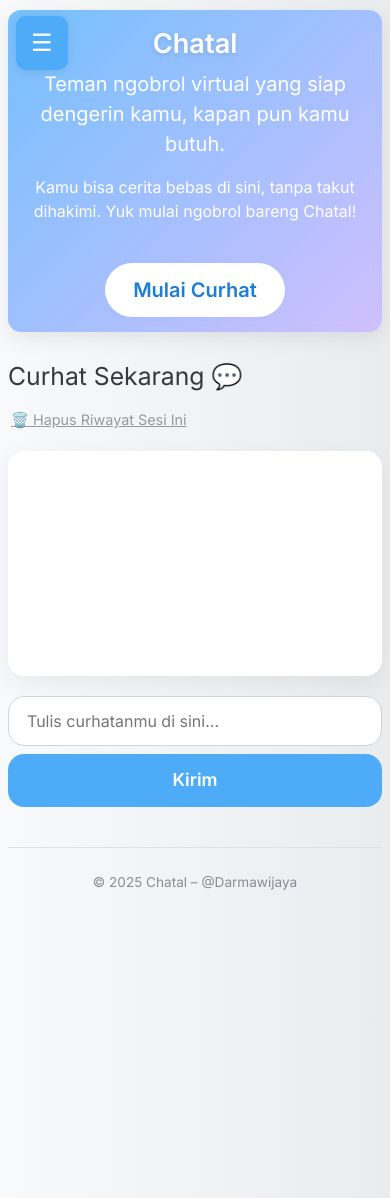
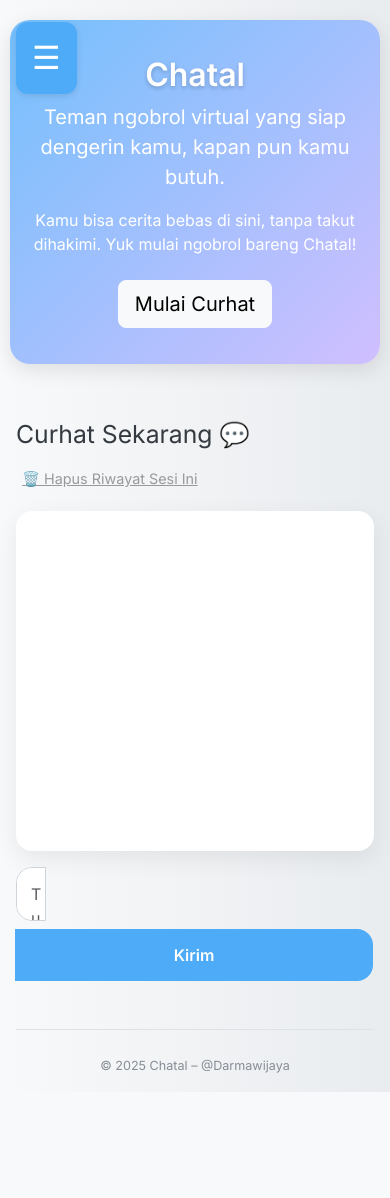
Before and after one commit to darmawijaya1/chatalai, a Flask app: page /chat in a window 390 px wide. After the commit the page ends 1092 px from the top, so only its background shows below. Run offline with Flask 3, Linux system fonts and the light colour scheme.

Commit message:
Update chat.html

```diff
--- a/templates/chat/chat.html
+++ b/templates/chat/chat.html
@@ -2,6 +2,9 @@
 <html lang="id">
 <head>
   <meta charset="UTF-8" />
+  <meta name="dicoding:email" content="adarmawijaya7@gmail.com">
+  <meta name="dicoding:email" content="khaerullatif21@gmail.com">
+  <meta name="dicoding:email" content="prdnmhmdh@gmail.com">
   <meta name="viewport" content="width=device-width, initial-scale=1, shrink-to-fit=no" />
   <title>Chatal – Chat Kesehatan Mental</title>
   <link rel="icon" type="image/png" href="./assets/img/logos/Chatal-primary.png" />
@@ -13,22 +16,23 @@
       background: linear-gradient(to right, #f8f9fa, #e9ecef);
       color: #343a40;
       margin: 0;
-      min-height: 100vh;
     }
+    /* Hamburger always on top left */
     .hamburger-btn {
       position: fixed;
-      top: 16px;
-      left: 16px;
+      top: 22px;
+      left: 22px;
       background-color: #4dabf7;
-      color: #fff;
+      color: white;
       border: none;
-      padding: 9px 15px 9px 15px;
-      font-size: 1.5rem;
-      border-radius: 10px;
-      z-index: 1051;
+      padding: 12px 16px;
+      font-size: 2rem;
+      border-radius: 12px;
+      z-index: 1102; /* di atas sidebar */
+      box-shadow: 0 2px 6px rgba(0,0,0,0.1);
       display: none;
-      box-shadow: 0 2px 8px rgba(0,0,0,0.08);
     }
+    /* Sidebar */
     .sidebar {
       width: 250px;
       background: #ffffff;
@@ -37,10 +41,18 @@
       position: fixed;
       top: 0;
       left: 0;
-      padding: 1.4rem 1rem 1rem 1rem;
+      padding: 1rem;
       overflow-y: auto;
-      z-index: 1050;
-      transition: transform .25s;
+      z-index: 1101;
+      transition: transform 0.3s cubic-bezier(.4,2,.55,.43);
+    }
+    .sidebar.hide {
+      transform: translateX(-100%);
+      box-shadow: none;
+    }
+    .sidebar.show {
+      transform: translateX(0);
+      box-shadow: 2px 0 12px rgba(80,80,180,.08);
     }
     .sidebar h5 {
       font-weight: 600;
@@ -49,13 +61,12 @@
     .session-list {
       list-style: none;
       padding: 0;
-      margin: 0;
     }
     .session-list li {
       display: flex;
       justify-content: space-between;
       align-items: center;
-      padding: 9px 12px;
+      padding: 8px 12px;
       margin-bottom: 6px;
       border-radius: 6px;
       cursor: pointer;
@@ -63,7 +74,6 @@
       white-space: nowrap;
       overflow: hidden;
       text-overflow: ellipsis;
-      transition: background .16s;
     }
     .session-list li.active,
     .session-list li:hover {
@@ -74,70 +84,43 @@
       background: transparent;
       border: none;
       color: #dc3545;
-      font-size: 1rem;
+      font-size: 0.9rem;
       cursor: pointer;
-      margin-left: 10px;
-      padding: 2px 5px;
+      margin-left: 8px;
     }
-    .delete-btn:hover {
-      color: #a61e4d;
-    }
+    .delete-btn:hover { color: #a61e4d; }
     .new-session-btn {
       width: 100%;
       margin-top: 1rem;
       border: 1px dashed #74c0fc;
       background: #e3f2fd;
       font-weight: 600;
-      color: #228be6;
-      border-radius: 7px;
-      transition: background .17s;
-    }
-    .new-session-btn:hover {
-      background: #d0ebff;
     }
     .hero {
       background: linear-gradient(135deg, #74c0fc, #d0bfff);
-      padding: 60px 20px 46px 20px;
+      padding: 60px 20px;
       text-align: center;
       border-radius: 20px;
-      color: #fff;
-      box-shadow: 0 6px 20px rgba(0, 0, 0, 0.08);
+      color: #ffffff;
+      box-shadow: 0 6px 20px rgba(0, 0, 0, 0.1);
       margin: 20px 20px 50px 270px;
     }
     .hero h1 {
-      font-size: 2.6rem;
+      font-size: 3rem;
       font-weight: 700;
-      text-shadow: 0 2px 4px rgba(0, 0, 0, 0.11);
-    }
-    .hero .btn {
-      font-weight: 600;
-      padding: 12px 28px;
-      border-radius: 50px;
-      background: #fff;
-      color: #1c7ed6;
-      margin-top: 1rem;
-      border: none;
-      box-shadow: 0 1px 5px rgba(76, 168, 255, 0.05);
-    }
-    .hero .btn:hover {
-      background-color: #f1f3f5;
-      color: #1971c2;
+      text-shadow: 0 2px 4px rgba(0, 0, 0, 0.2);
     }
     .main {
       margin-left: 270px;
-      padding: 2rem 2rem 1rem 2rem;
-      min-height: 100vh;
-      background: transparent;
-      transition: margin-left .2s;
+      padding: 2rem;
     }
     #chat-box {
-      height: 440px;
+      height: 460px;
       overflow-y: auto;
       background-color: #ffffff;
       border-radius: 16px;
-      padding: 20px 22px;
-      box-shadow: 0 8px 24px rgba(0, 0, 0, 0.06);
-      margin-bottom: 20px;
+      padding: 20px;
+      box-shadow: 0 8px 24px rgba(0, 0, 0, 0.07);
     }
     .user, .bot {
       display: flex;
@@ -156,57 +139,43 @@
       border: 1px solid #ced4da;
       background-color: #dee2e6;
       color: #495057;
-      flex-shrink: 0;
     }
     .message-content {
-      max-width: 90%;
+      max-width: 80%;
       background-color: #f8f9fa;
-      padding: 13px 20px;
+      padding: 12px 16px;
       border-radius: 12px;
-      font-size: 1.05rem;
       box-shadow: 0 2px 6px rgba(0, 0, 0, 0.03);
     }
     .user .message-content {
       background-color: #e7f5ff;
       color: #1c7ed6;
       margin-left: auto;
-      align-self: flex-end;
     }
     .bot .message-content {
       background-color: #f1f3f5;
       color: #495057;
     }
-    .chat-input-row {
-      display: flex;
-      gap: 10px;
-      align-items: stretch;
-      margin-bottom: 15px;
+    .input-group {
+      gap: 0;
     }
-    .chat-textarea {
-      flex: 1;
-      border-radius: 20px;
+    .input-group textarea {
+      border-radius: 30px 0 0 30px;
+      padding: 14px;
+      font-size: 1rem;
       border: 1px solid #ced4da;
-      padding: 12px 18px;
-      font-size: 1rem;
       resize: none;
-      min-height: 48px;
-      outline: none;
     }
-    .chat-send-btn {
+    .input-group .btn {
+      border-radius: 0 30px 30px 0;
+      font-weight: 600;
+      padding: 14px 24px;
       background-color: #4dabf7;
-      color: #fff;
       border: none;
-      border-radius: 20px;
-      padding: 0 36px;
-      font-size: 1.35rem;
-      font-weight: bold;
-      transition: background 0.2s;
-      display: flex;
-      align-items: center;
-      justify-content: center;
+      transition: all 0.15s;
     }
-    .chat-send-btn:hover, .chat-send-btn:active {
-      background: #339af0;
+    .input-group .btn:hover {
+      background-color: #339af0;
     }
     .clear-chat-btn {
       display: inline-block;
@@ -217,101 +186,89 @@
       color: #999;
       text-decoration: underline;
       cursor: pointer;
-      padding: 0 3px;
     }
     .clear-chat-btn:hover {
       color: #dc3545;
     }
     footer {
-      font-size: 0.97rem;
+      font-size: 0.9rem;
       color: #868e96;
       border-top: 1px solid #dee2e6;
-      padding-top: 1.4rem;
-      margin-top: 2.5rem;
+      padding-top: 1.5rem;
+      margin-top: 3rem;
       text-align: center;
     }
+
+    /* Overlay for sidebar (mobile) */
+    .sidebar-overlay {
+      display: none;
+      position: fixed;
+      z-index: 1100;
+      top: 0; left: 0; width: 100vw; height: 100vh;
+      background: rgba(50,60,80,0.05);
+      transition: opacity 0.3s;
+    }
+    .sidebar-overlay.show { display: block; }
+
+    /* --- Responsive --- */
     @media (max-width: 991px) {
-      .hamburger-btn { display: block; }
+      .hamburger-btn {
+        display: block;
+      }
       .sidebar {
-        position: fixed;
-        z-index: 1060;
+        left: 0; top: 0;
+        margin: 0;
         height: 100vh;
-        left: 0;
-        top: 0;
-        width: 85vw;
-        max-width: 330px;
-        background: #fff;
+        box-shadow: 2px 0 12px rgba(80,80,180,.08);
         transform: translateX(-110%);
-        box-shadow: 4px 0 14px rgba(125,125,125,0.11);
-        transition: transform .26s;
-        border-right: 1px solid #74c0fc;
-        padding-top: 2.6rem;
+        transition: transform 0.33s cubic-bezier(.8,.35,.36,1.15);
       }
       .sidebar.show {
         transform: translateX(0);
       }
       .main {
-        margin-left: 0;
+        margin-left: 0 !important;
         padding: 1rem;
       }
       .hero {
-        margin: 18px 5px 28px 5px;
-        padding: 30px 7px 26px 7px;
+        margin: 20px 10px 40px 10px;
+        padding: 36px 10px;
       }
       .hero h1 {
-        font-size: 1.7rem;
+        font-size: 2rem;
       }
-      #chat-box {
-        height: 320px;
-        padding: 13px 9px;
-      }
-      .chat-input-row {
+      .input-group {
         flex-direction: column;
         gap: 8px;
       }
-      .chat-send-btn {
+      .input-group textarea, .input-group .btn {
         width: 100%;
-        font-size: 1.11rem;
-        padding: 13px 0;
         border-radius: 16px;
       }
-      .chat-textarea {
-        border-radius: 16px;
-        min-height: 40px;
-        font-size: 1rem;
+      #chat-box {
+        height: 340px;
       }
-    }
-    @media (max-width: 576px) {
-      .sidebar {
-        max-width: 97vw;
-        padding: 1rem 5vw 1rem 5vw;
+      /* hamburger stays always on top */
+      .hamburger-btn {
+        position: fixed;
+        left: 16px;
+        top: 22px;
+        z-index: 1102;
       }
-      .main {
-        padding: 0.5rem;
-      }
-      .hero {
-        margin: 10px 2vw 22px 2vw;
-        padding: 18px 3vw 15px 3vw;
-        border-radius: 13px;
-      }
-      .message-content {
-        font-size: .99rem;
-        padding: 11px 11px;
-      }
-      #chat-box { height: 225px; }
     }
   </style>
 </head>
 <body>
-  <!-- Hamburger button (Mobile) -->
-  <button class="hamburger-btn d-lg-none" onclick="toggleSidebar()">☰</button>
+  <!-- Hamburger Button -->
+  <button class="hamburger-btn" id="hamburgerBtn" type="button" aria-label="Menu" onclick="toggleSidebar()">&#9776;</button>
 
-  <!-- Sidebar -->
-  <nav class="sidebar" id="mobileSidebar">
+  <!-- Sidebar + Overlay -->
+  <div class="sidebar-overlay" id="sidebarOverlay" onclick="hideSidebar()"></div>
+  <div class="sidebar hide" id="mobileSidebar">
     <h5>Riwayat Sesi</h5>
     <ul class="session-list" id="session-list"></ul>
     <button class="btn new-session-btn" onclick="createNewSession()">+ Sesi Baru</button>
-  </nav>
+  </div>
 
   <!-- Hero Section -->
   <section class="hero">
@@ -322,41 +279,55 @@
   </section>
 
   <!-- Main Chat Area -->
-  <main class="main" id="chat-section">
-    <h2 class="mb-3">Curhat Sekarang 💬</h2>
+  <div class="main" id="chat-section">
+    <h2 class="mb-3">Curhat Sekarang <span aria-label="Chat" style="font-size:1.5rem;">💬</span></h2>
     <button class="clear-chat-btn" onclick="clearCurrentSession()">🗑️ Hapus Riwayat Sesi Ini</button>
-    <div id="chat-box"></div>
-    <div class="chat-input-row">
-      <textarea id="user-input" class="chat-textarea" placeholder="Tulis curhatanmu di sini..." rows="1"></textarea>
-      <button class="chat-send-btn" onclick="sendMessage()">Kirim</button>
+    <div id="chat-box" class="mb-3"></div>
+
+    <div class="input-group mb-4">
+      <textarea id="user-input" class="form-control" placeholder="Tulis curhatanmu di sini..." rows="1"></textarea>
+      <button class="btn btn-primary" onclick="sendMessage()">Kirim</button>
     </div>
     <footer>
       <small>© 2025 Chatal – @Darmawijaya</small>
     </footer>
-  </main>
+  </div>
 
   <script>
+    // Responsive Hamburger/Sidebar logic
+    const hamburgerBtn = document.getElementById("hamburgerBtn");
+    const sidebar = document.getElementById("mobileSidebar");
+    const sidebarOverlay = document.getElementById("sidebarOverlay");
+    function toggleSidebar() {
+      sidebar.classList.toggle("show");
+      sidebar.classList.toggle("hide");
+      sidebarOverlay.classList.toggle("show");
+    }
+    function hideSidebar() {
+      sidebar.classList.remove("show");
+      sidebar.classList.add("hide");
+      sidebarOverlay.classList.remove("show");
+    }
+
+    // Sembunyikan sidebar saat resize desktop
+    window.addEventListener('resize', () => {
+      if (window.innerWidth > 991) {
+        sidebar.classList.remove('show');
+        sidebar.classList.remove('hide');
+        sidebarOverlay.classList.remove('show');
+      } else {
+        sidebar.classList.add('hide');
+      }
+    });
+
+    // App logic
     const chatBox = document.getElementById("chat-box");
     const userInput = document.getElementById("user-input");
     const sessionList = document.getElementById("session-list");
-    const sidebar = document.getElementById("mobileSidebar");
-    const hamburgerBtn = document.querySelector('.hamburger-btn');
 
     let sessions = JSON.parse(localStorage.getItem("sessions")) || {};
     let currentSessionId = localStorage.getItem("currentSessionId") || createNewSession(true);
     let pendingRename = false;
-
-    function toggleSidebar() {
-      sidebar.classList.toggle("show");
-    }
-    // Close sidebar on background click
-    document.addEventListener('click', function(e){
-      if(window.innerWidth <= 991) {
-        if(sidebar.classList.contains("show") && !sidebar.contains(e.target) && e.target !== hamburgerBtn) {
-          sidebar.classList.remove("show");
-        }
-      }
-    });
 
     function createNewSession(firstTime = false) {
       const tempId = "session_" + Date.now();
@@ -384,7 +355,7 @@
           localStorage.setItem("currentSessionId", id);
           renderSessions();
           loadSession();
-          sidebar.classList.remove("show");
+          hideSidebar();
         };
 
         const delBtn = document.createElement("button");
@@ -424,15 +395,12 @@
     function appendMessage(sender, message, save = true) {
       const div = document.createElement("div");
       div.className = sender;
-
       const avatar = document.createElement("div");
       avatar.className = "avatar";
       avatar.innerText = sender === "user" ? "🧑" : "🤖";
-
       const messageContent = document.createElement("div");
       messageContent.className = "message-content";
       messageContent.textContent = message;
-
       div.appendChild(avatar);
       div.appendChild(messageContent);
       chatBox.appendChild(div);
@@ -466,27 +434,27 @@
       if (!text) return;
       appendMessage("user", text);
       userInput.value = "";
-      // Simulasi API: replace dengan API asli jika ada
-      setTimeout(() => {
-        appendMessage("bot", "Terima kasih sudah berbagi. Aku di sini untuk mendengarkan kamu 😊");
-      }, 600);
-      // --- UNCOMMENT ini jika pakai API asli ---
-      // const formData = new FormData();
-      // formData.append("message", text);
-      // try {
-      //   const res = await fetch("/chat", { method: "POST", body: formData });
-      //   const data = await res.json();
-      //   appendMessage("bot", data.reply);
-      // } catch (err) {
-      //   appendMessage("bot", "❌ Terjadi error saat mengirim.");
-      // }
+      const formData = new FormData();
+      formData.append("message", text);
+      try {
+        const res = await fetch("/chat", {
+          method: "POST",
+          body: formData,
+        });
+        const data = await res.json();
+        appendMessage("bot", data.reply);
+      } catch (err) {
+        appendMessage("bot", "❌ Terjadi error saat mengirim.");
+      }
     }
+
     userInput.addEventListener("keydown", function (e) {
       if (e.key === "Enter" && !e.shiftKey) {
         e.preventDefault();
         sendMessage();
       }
     });
+
     renderSessions();
     loadSession();
   </script>
```
